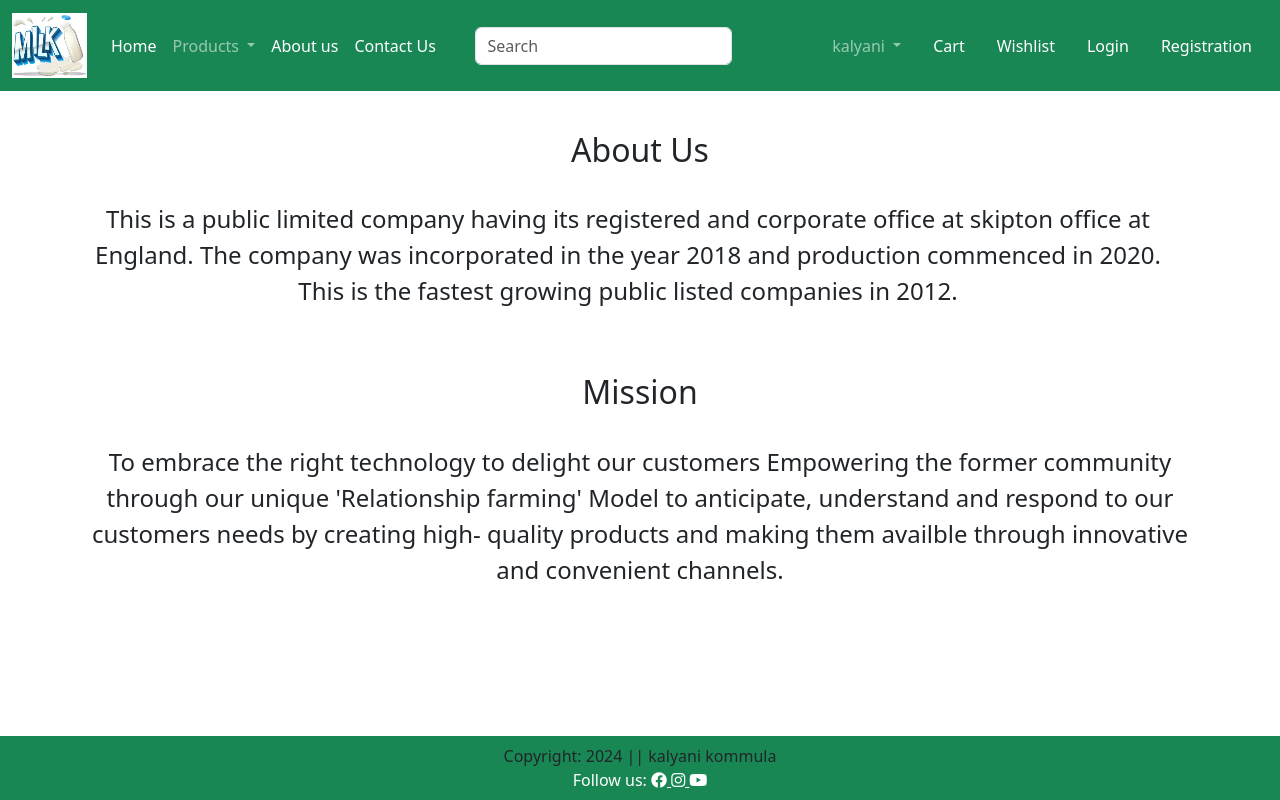
After one commit to kalyanikommula/shopping-list, a Django app: page /about/ in a window 1280 px wide. The commit adds this page. Run offline with Django 4.2, Linux system fonts and the light colour scheme; some libraries are stand-ins or nearby versions.

Commit message:
add contact and about html

```diff
--- /dev/null
+++ b/shop/templates/shop/about.html
@@ -0,0 +1,32 @@
+{% extends 'shop/base.html' %}
+{% load static %}
+{% block title %}about{% endblock title %}
+
+
+
+{% block main-content %}
+<div class="container mt-3">
+    <br>
+    <h2 class="text-center">About Us</h2>
+    <br>
+    <div class="row container">
+        <p class="fs-4 text-center">This is a public limited company having its registered
+            and corporate office at skipton office at England. The company was incorporated in the
+            year 2018 and production commenced in 2020.
+            This is the fastest growing public listed companies in 2012.
+        </p>
+    </div>
+    <br>
+    <br>
+    <h2 class="text-center">Mission</h2>
+    <br>
+    <div class="row-container">
+        <p class="fs-4 text-center">To embrace the right technology to delight our customers
+            Empowering the former community through our unique 'Relationship farming' Model
+            to anticipate, understand and respond to our customers needs by creating high-
+            quality products and making them availble through innovative and convenient channels.
+        </p>
+    </div>
+</div>
+<br/><br/>
+{% endblock main-content %}
--- a/shop/templates/shop/base.html
+++ b/shop/templates/shop/base.html
@@ -43,11 +43,11 @@
               </li>
 
               <li class="nav-item">
-                <a class="nav-link text-white" href="#">About us</a>
+                <a class="nav-link text-white" href="{% url 'about'  %}">About us</a>
               </li>
 
               <li class="nav-item">
-                <a class="nav-link text-white" href="#">Contact Us</a>
+                <a class="nav-link text-white" href="{% url 'contact' %}">Contact Us</a>
               </li>
             </ul>
             <form class="d-flex" role="search">
--- a/shop/templates/shop/category.html
+++ b/shop/templates/shop/category.html
@@ -9,7 +9,7 @@
         <div class="col-sm-3">
             <div class="list-group">
             {% for val in title %}
-            <a href="#" class="list-group-item
+            <a href="{% url 'category-title' val.title %}" class="list-group-item
             list-group-item-action" aria-current="true">{{val.title}}</a>
 
             {% endfor %}
--- a/shop/urls.py
+++ b/shop/urls.py
@@ -6,7 +6,10 @@ from . import views
 
 urlpatterns = [
     path('', views.home),
+    path('about/', views.about, name="about"),
+    path('contact/', views.contact, name="contact"),
     path('category/<slug:val>', views.categoryView.as_view(), name="category"),
+    path('category-title/<val>', views.categoryTitle.as_view(), name="category-title"),
     path('product-detail/<int:pk>', views.ProductDetail.as_view(), name="product-detail"),
 
 ]+static(settings.MEDIA_URL, document_root=settings.MEDIA_ROOT)
--- a/shop/views.py
+++ b/shop/views.py
@@ -6,12 +6,29 @@ from . models import Product
 def home(request):
     return render(request, "shop/home.html")
 
+def about(request):
+    return render(request, "shop/about.html")
+
+def contact(request):
+    return render(request, "shop/contact.html")
+
+
 class categoryView(View):
     def get(self, request, val):
         product = Product.objects.filter(category=val)
         title = Product.objects.filter(category=val).values('title')
         return render(request, "shop/category.html", locals())
 
+
+class categoryTitle(View):
+    def get(self, request, val):
+        product = Product.objects.filter(title=val)
+        title = Product.objects.filter(category=product[0].category).values('title')
+        return render(request, "shop/category.html", locals())
+
+
 class ProductDetail(View):
     def get(self, request, pk):
+        product = Product.objects.get(pk=pk)
+
         return render(request, "shop/productdetail.html", locals())
```
Also changed, not shown: shop/templates/shop/contact.html (added, +21 -0 lines), shop/templates/shop/home.html (+7 -7 lines), shop/templates/shop/productdetail.html (+30 -2 lines).
